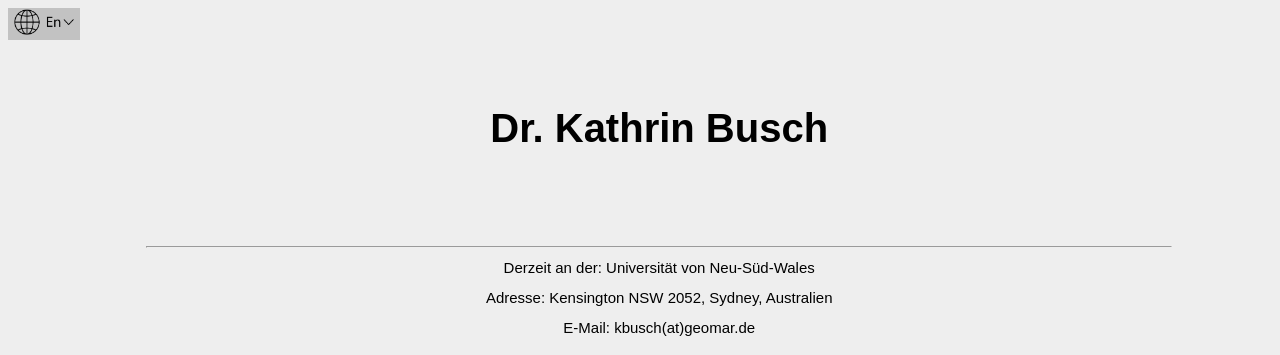
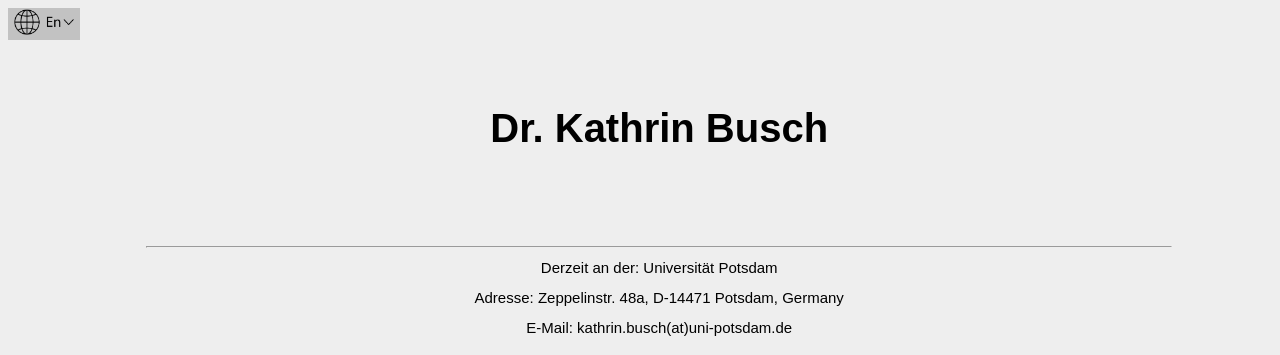
Before and after one commit to KathrinBusch/home, a plain HTML site: page deutsch.html in a window 1280 px wide. Shown: the top 355 px of the page. Drawn offline with Linux system fonts and the light colour scheme; some icons are missing; a web font is replaced by a local one.

Commit message:
Update deutsch.html

```diff
--- a/deutsch.html
+++ b/deutsch.html
@@ -20,9 +20,9 @@
     <div class="align"><h1>Dr. Kathrin Busch</h1></div>
 	<footer>
     <div ><hr class="lang"></div>
-    <div class="align"><p class="impressum">Derzeit an der: Universität von Neu-Süd-Wales</p></div>
-	<div class="align"><p class="impressum">Adresse: Kensington NSW 2052, Sydney, Australien</p></div>
-	<div class="align"><p class="impressum">E-Mail: kbusch(at)geomar.de</p></div>
+    <div class="align"><p class="impressum">Derzeit an der: Universität Potsdam</p></div>
+	<div class="align"><p class="impressum">Adresse: Zeppelinstr. 48a, D-14471 Potsdam, Germany</p></div>
+	<div class="align"><p class="impressum">E-Mail: kathrin.busch(at)uni-potsdam.de</p></div>
 	<div class="align"><p class="impressum"><a href="https://orcid.org/0000-0001-7621-998X" target="orcid.widget" rel="noopener noreferrer"><img style="width: 2em; margin-right: .7em;" src="media/ORCIDiD_logo.webp" alt="ORCID" />0000-0001-7621-998X</a></p></div>
     <div ><hr class="lang"></div>
 	</div>
```
